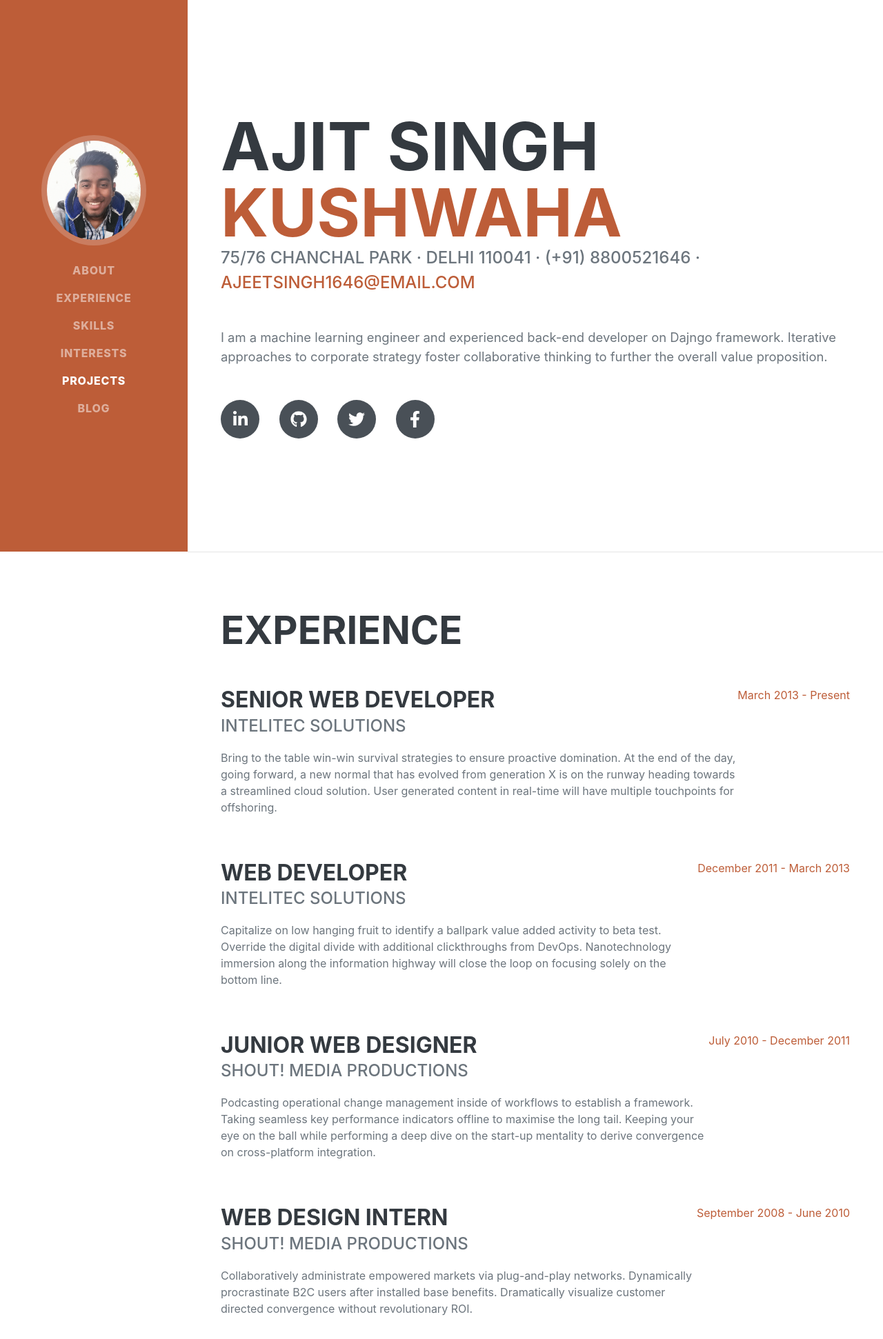
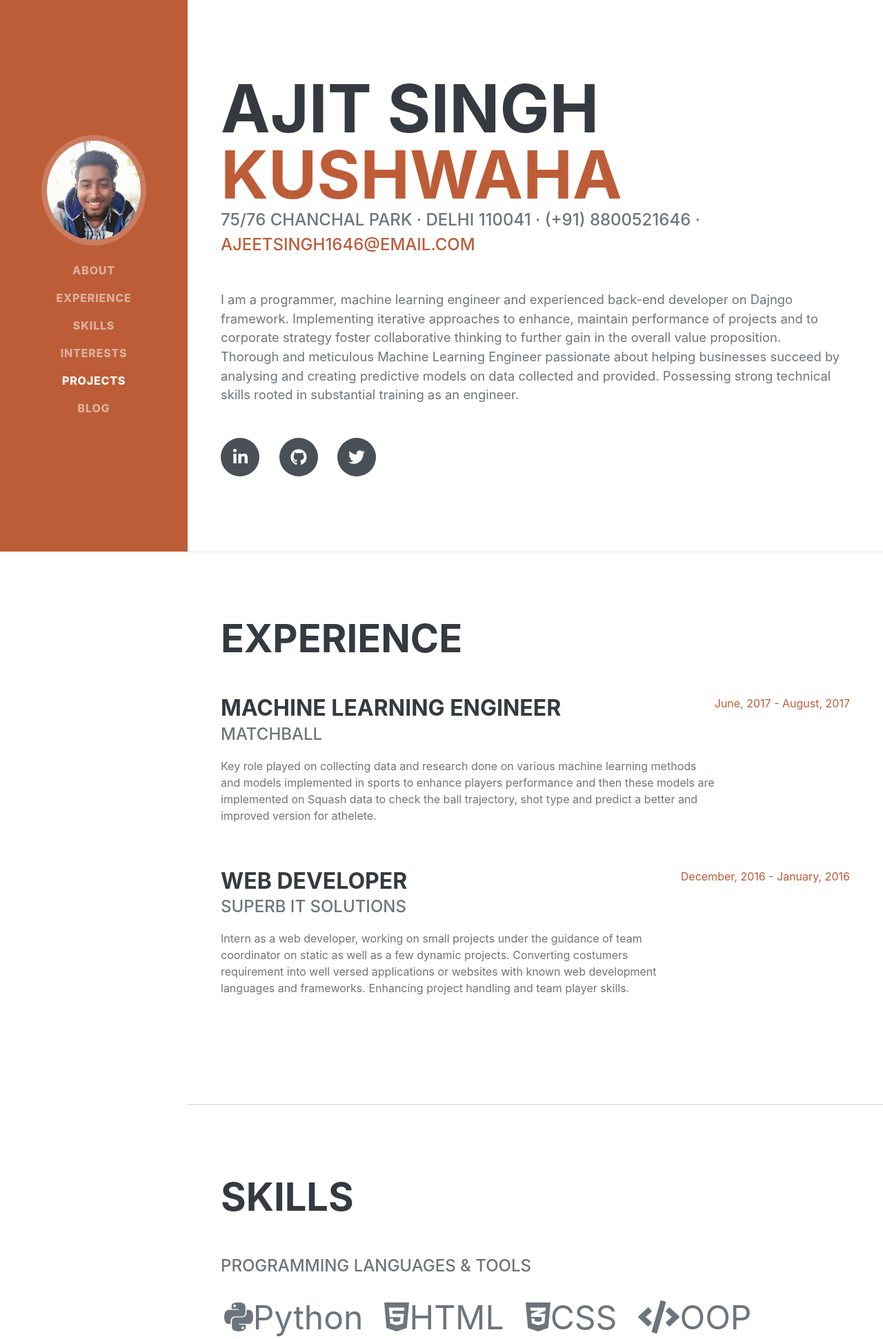
Before and after one commit to ajeetsingh1646/Dynamic_Resume, a Django app: page / in a window 1280 px wide. Shown: the top 1942 px of the page at 69% size. Run offline with Django 3.2, Linux system fonts and the light colour scheme; data comes from the database, SQL or seed files in the repository; some libraries are stand-ins or nearby versions; some web fonts are replaced.

Commit message:
details updated

```diff
--- a/project/templates/project/index.html
+++ b/project/templates/project/index.html
@@ -14,6 +14,9 @@
         <!-- Google fonts-->
         <link href="https://fonts.googleapis.com/css?family=Saira+Extra+Condensed:500,700" rel="stylesheet" type="text/css" />
         <link href="https://fonts.googleapis.com/css?family=Muli:400,400i,800,800i" rel="stylesheet" type="text/css" />
+        <!-- Devicon.dev icons-->
+        <link rel="stylesheet" href="https://cdn.jsdelivr.net/gh/devicons/devicon@v2.10.1/devicon.min.css">
+
         <!-- Core theme CSS (includes Bootstrap)-->
         <link href="{% static 'css/styles.css' %}" rel="stylesheet" />
     </head>
@@ -49,15 +52,19 @@
                         75/76 Chanchal Park · Delhi 110041 · (+91) 8800521646 ·
                         <a href="mailto:ajeetsingh1646@email.com">ajeetsingh1646@email.com</a>
                     </div>
-                    <p class="lead mb-5">I am a machine learning engineer and experienced back-end developer on Dajngo framework.  Iterative approaches to corporate strategy foster collaborative thinking to further the overall value proposition.</p>
+                    <p class="lead mb-5">I am a programmer, machine learning engineer and experienced back-end developer on Dajngo framework. Implementing iterative approaches to enhance, maintain performance of projects and to corporate strategy foster collaborative thinking to further gain in the overall value proposition.
+                        <br>
+                    Thorough and meticulous Machine Learning Engineer passionate about helping businesses succeed by analysing and creating predictive models on data collected and provided. Possessing strong technical skills rooted in substantial training as an engineer.</p>
+
                     <div class="social-icons">
-                        <a class="social-icon" href="#"><i class="fab fa-linkedin-in"></i></a>
-                        <a class="social-icon" href="#"><i class="fab fa-github"></i></a>
-                        <a class="social-icon" href="#"><i class="fab fa-twitter"></i></a>
-                        <a class="social-icon" href="#"><i class="fab fa-facebook-f"></i></a>
+                        <a class="social-icon" href="https://www.linkedin.com/in/ajeet-singh-kushwaha-aa399a92"><i class="fab fa-linkedin-in"></i></a>
+                        <a class="social-icon" href="https://github.com/ajeetsingh1646"><i class="fab fa-github"></i></a>
+                        <a class="social-icon" href="https://twitter.com/ajeetsingh1646"><i class="fab fa-twitter"></i></a>
+
                     </div>
                 </div>
             </section>
+
             <hr class="m-0" />
             <!-- Experience-->
             <section class="resume-section" id="experience">
@@ -65,36 +72,24 @@
                     <h2 class="mb-5">Experience</h2>
                     <div class="d-flex flex-column flex-md-row justify-content-between mb-5">
                         <div class="flex-grow-1">
-                            <h3 class="mb-0">Senior Web Developer</h3>
-                            <div class="subheading mb-3">Intelitec Solutions</div>
-                            <p>Bring to the table win-win survival strategies to ensure proactive domination. At the end of the day, going forward, a new normal that has evolved from generation X is on the runway heading towards a streamlined cloud solution. User generated content in real-time will have multiple touchpoints for offshoring.</p>
+                            <h3 class="mb-0">Machine Learning Engineer</h3>
+                            <div class="subheading mb-3">Matchball</div>
+                            <p>Key role played on collecting data and research done on various machine learning methods and models implemented in sports to enhance players performance and then these models are implemented on Squash data to check the ball trajectory, shot type and predict a better and improved version for athelete.</p>
                         </div>
-                        <div class="flex-shrink-0"><span class="text-primary">March 2013 - Present</span></div>
+                        <div class="flex-shrink-0"><span class="text-primary">June, 2017 - August, 2017</span></div>
                     </div>
+
                     <div class="d-flex flex-column flex-md-row justify-content-between mb-5">
                         <div class="flex-grow-1">
                             <h3 class="mb-0">Web Developer</h3>
-                            <div class="subheading mb-3">Intelitec Solutions</div>
-                            <p>Capitalize on low hanging fruit to identify a ballpark value added activity to beta test. Override the digital divide with additional clickthroughs from DevOps. Nanotechnology immersion along the information highway will close the loop on focusing solely on the bottom line.</p>
+                            <div class="subheading mb-3">Superb IT Solutions </div>
+                            <p>Intern as a web developer, working on small projects under the guidance of team coordinator on static as well as a few dynamic projects. Converting costumers requirement into well versed applications or websites with known web development languages and frameworks. Enhancing project handling and team player skills. </p>
                         </div>
-                        <div class="flex-shrink-0"><span class="text-primary">December 2011 - March 2013</span></div>
+                        <div class="flex-shrink-0"><span class="text-primary">December, 2016 - January, 2016</span></div>
                     </div>
-                    <div class="d-flex flex-column flex-md-row justify-content-between mb-5">
-                        <div class="flex-grow-1">
-                            <h3 class="mb-0">Junior Web Designer</h3>
-                            <div class="subheading mb-3">Shout! Media Productions</div>
-                            <p>Podcasting operational change management inside of workflows to establish a framework. Taking seamless key performance indicators offline to maximise the long tail. Keeping your eye on the ball while performing a deep dive on the start-up mentality to derive convergence on cross-platform integration.</p>
-                        </div>
-                        <div class="flex-shrink-0"><span class="text-primary">July 2010 - December 2011</span></div>
-                    </div>
-                    <div class="d-flex flex-column flex-md-row justify-content-between">
-                        <div class="flex-grow-1">
-                            <h3 class="mb-0">Web Design Intern</h3>
-                            <div class="subheading mb-3">Shout! Media Productions</div>
-                            <p>Collaboratively administrate empowered markets via plug-and-play networks. Dynamically procrastinate B2C users after installed base benefits. Dramatically visualize customer directed convergence without revolutionary ROI.</p>
-                        </div>
-                        <div class="flex-shrink-0"><span class="text-primary">September 2008 - June 2010</span></div>
-                    </div>
+
+
+
                 </div>
             </section>
             <hr class="m-0" />
@@ -104,37 +99,35 @@
                 <div class="resume-section-content">
                     <h2 class="mb-5">Skills</h2>
                     <div class="subheading mb-3">Programming Languages & Tools</div>
-                    <ul class="list-inline dev-icons">
-                        <li class="list-inline-item"><i class="fab fa-html5"></i></li>
-                        <li class="list-inline-item"><i class="fab fa-css3-alt"></i></li>
-                        <li class="list-inline-item"><i class="fab fa-js-square"></i></li>
-                        <li class="list-inline-item"><i class="fab fa-angular"></i></li>
-                        <li class="list-inline-item"><i class="fab fa-react"></i></li>
-                        <li class="list-inline-item"><i class="fab fa-node-js"></i></li>
-                        <li class="list-inline-item"><i class="fab fa-sass"></i></li>
-                        <li class="list-inline-item"><i class="fab fa-less"></i></li>
-                        <li class="list-inline-item"><i class="fab fa-wordpress"></i></li>
-                        <li class="list-inline-item"><i class="fab fa-gulp"></i></li>
-                        <li class="list-inline-item"><i class="fab fa-grunt"></i></li>
-                        <li class="list-inline-item"><i class="fab fa-npm"></i></li>
-                    </ul>
+                    <ul class="list-inline dev-icons" >
+                        <li class="list-inline-item" style="padding: .1em;"><i class="fab fa-python"></i>Python</li>
+                        <li class="list-inline-item" style="padding: .1em;"><i class="fab fa-html5"></i>HTML</li>
+                        <li class="list-inline-item" style="padding: .1em;"><i class="fab fa-css3-alt"></i>CSS</li>
+                        <li class="list-inline-item" style="padding: .1em;"><i class="fas fa-code"></i>OOP</li>
+                        <li class="list-inline-item" style="padding: .1em;"><i class="fab fa-r-project"></i>R Lang</li>
+                        <li class="list-inline-item" style="padding: .1em;"><i class="fab fa-js"></i>JavaScript</li>
+                        <li class="list-inline-item" style="padding: .1em;"><i class="fab fa-bootstrap"></i>Bootstrap</li>
+                        <li class="list-inline-item" style="padding: .1em;"><i class="devicon-mysql-plain ">MySQL</i></li>
+                        </li>
+
+                    </ul><br>
                     <div class="subheading mb-3">Workflow</div>
                     <ul class="fa-ul mb-0">
                         <li>
                             <span class="fa-li"><i class="fas fa-check"></i></span>
-                            Mobile-First, Responsive Design
+                            Mobile-First, Responsive Development
                         </li>
                         <li>
                             <span class="fa-li"><i class="fas fa-check"></i></span>
-                            Cross Browser Testing & Debugging
+                            Data analysing and Handling
                         </li>
                         <li>
                             <span class="fa-li"><i class="fas fa-check"></i></span>
-                            Cross Functional Teams
+                            Supervised, Unsupervied and Reinforcement learning
                         </li>
                         <li>
                             <span class="fa-li"><i class="fas fa-check"></i></span>
-                            Agile Development & Scrum
+                            Cross-platform Dynamic Applications
                         </li>
                     </ul>
                 </div>
@@ -144,8 +137,8 @@
             <section class="resume-section" id="interests">
                 <div class="resume-section-content">
                     <h2 class="mb-5">Interests</h2>
-                    <p>Apart from being a web developer, I enjoy most of my time being outdoors. In the winter, I am an avid skier and novice ice climber. During the warmer months here in Colorado, I enjoy mountain biking, free climbing, and kayaking.</p>
-                    <p class="mb-0">When forced indoors, I follow a number of sci-fi and fantasy genre movies and television shows, I am an aspiring chef, and I spend a large amount of my free time exploring the latest technology advancements in the front-end web development world.</p>
+                    <p>Apart from being a web developer and machine learning engineer, I enjoy most of my time gardening. I love planting herbs and sherbs of different variety. During the warmer months here in Colorado, I enjoy traveling and visiting new places.</p>
+                    <p class="mb-0">When forced indoors, I follow a number of sci-fi and fantasy genre movies and television shows, I spend a large amount of my free time exploring the latest technology advancements in the  web development, Data Science world.</p>
                 </div>
             </section>
             <hr class="m-0" />
```
Also changed, not shown: project/templates/project/detail.html (+4 -4 lines).
